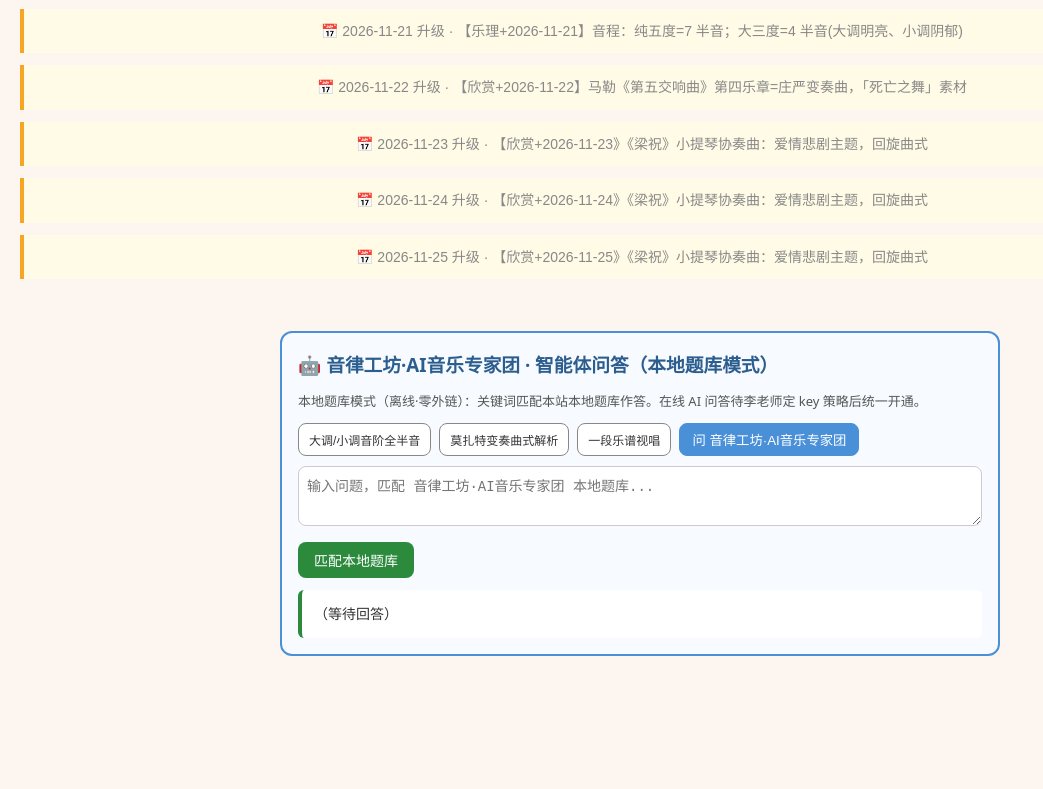
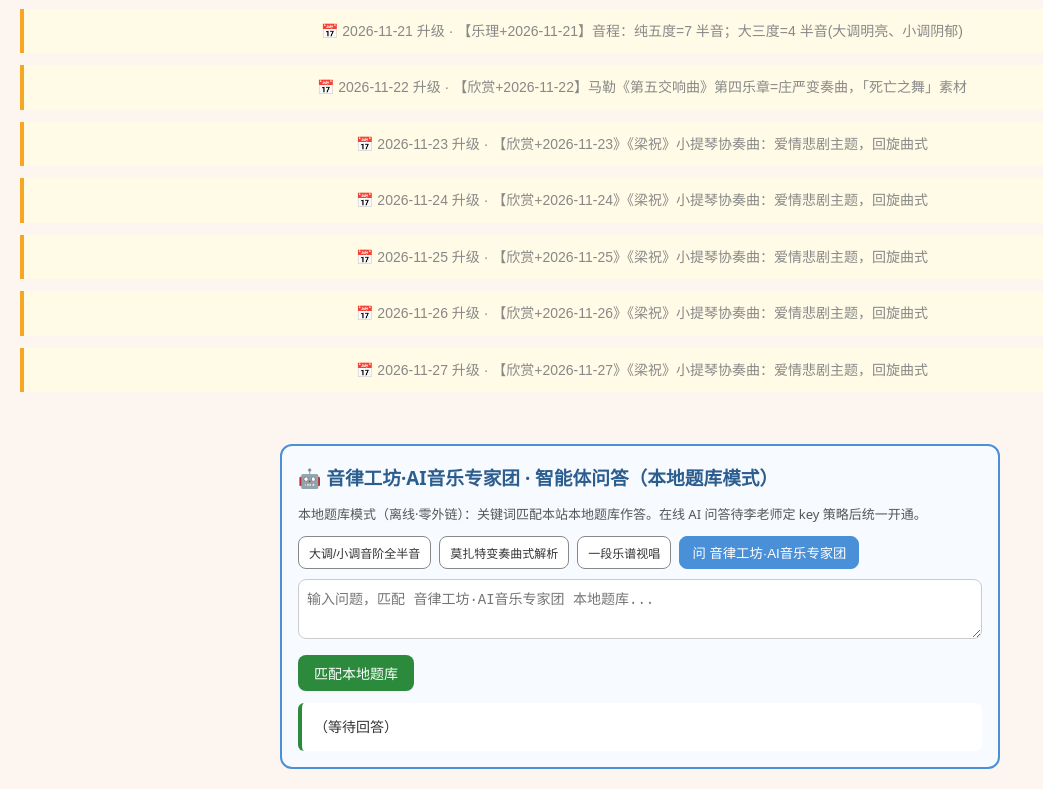
Before and after one commit to dapengzhanchi141345/teachbot-deploy, a plain HTML site: page web/sites/music.html in a window 1280 px wide. Shown: the part 2788-3577 px from the top of the page, without its empty margins (0-1043 px from the left). Before the commit the page ends 3464 px from the top, so only its background shows below. Drawn offline with Linux system fonts and the light colour scheme.

Commit message:
sync music.html from li-yanming-music 独立站 (11-27)

```diff
--- a/web/sites/music.html
+++ b/web/sites/music.html
@@ -192,6 +192,10 @@ footer{text-align:center;padding:20px;color:#888;font-size:13px;margin-top:30px;
 <div style="background:#fffbe6;border-left:4px solid #f5a623;padding:10px;margin:12px 0;font-size:14px">📅 2026-11-24 升级 · 【欣赏+2026-11-24》《梁祝》小提琴协奏曲：爱情悲剧主题，回旋曲式</div>
 
 <div style="background:#fffbe6;border-left:4px solid #f5a623;padding:10px;margin:12px 0;font-size:14px">📅 2026-11-25 升级 · 【欣赏+2026-11-25》《梁祝》小提琴协奏曲：爱情悲剧主题，回旋曲式</div>
+
+<div style="background:#fffbe6;border-left:4px solid #f5a623;padding:10px;margin:12px 0;font-size:14px">📅 2026-11-26 升级 · 【欣赏+2026-11-26》《梁祝》小提琴协奏曲：爱情悲剧主题，回旋曲式</div>
+
+<div style="background:#fffbe6;border-left:4px solid #f5a623;padding:10px;margin:12px 0;font-size:14px">📅 2026-11-27 升级 · 【欣赏+2026-11-27》《梁祝》小提琴协奏曲：爱情悲剧主题，回旋曲式</div>
 </footer>
 
 <script>
```
